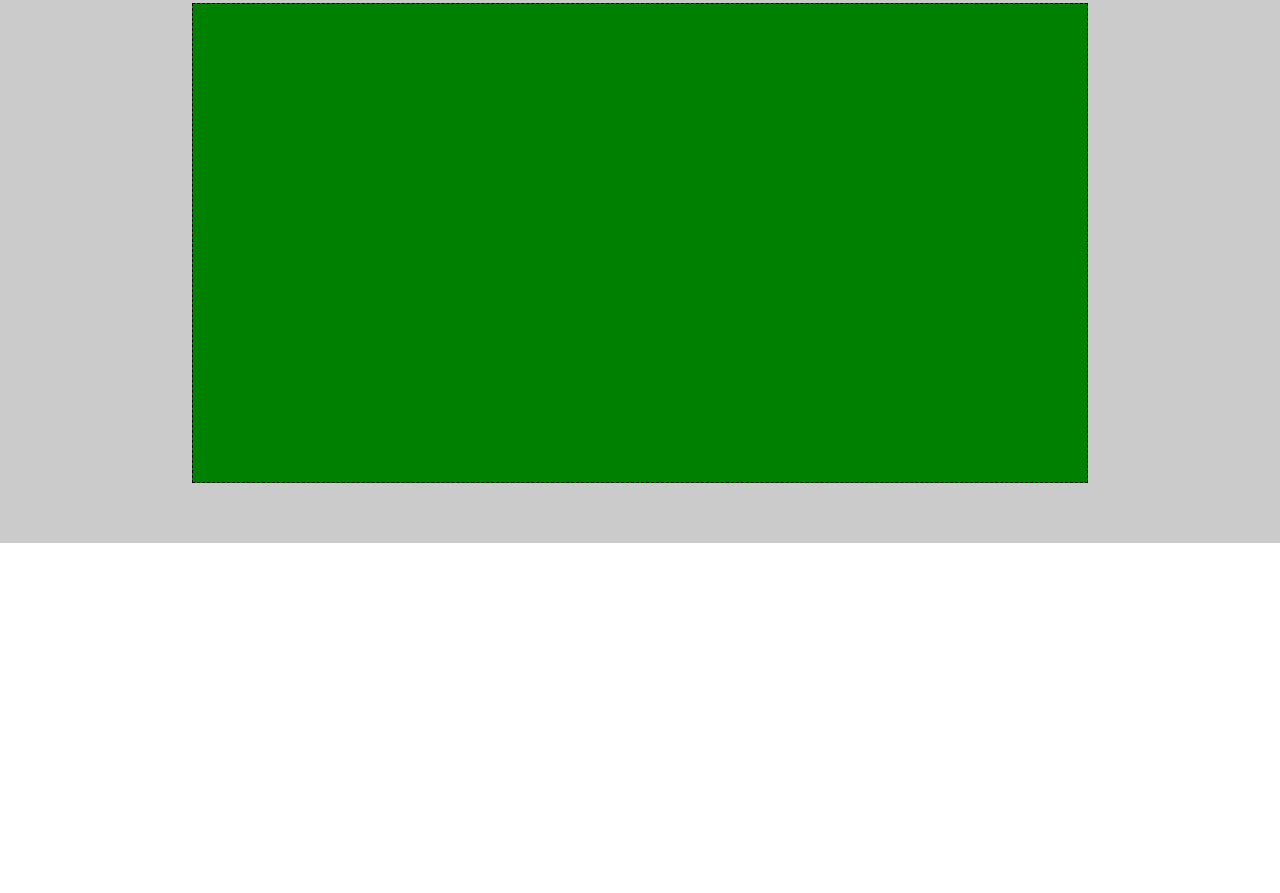
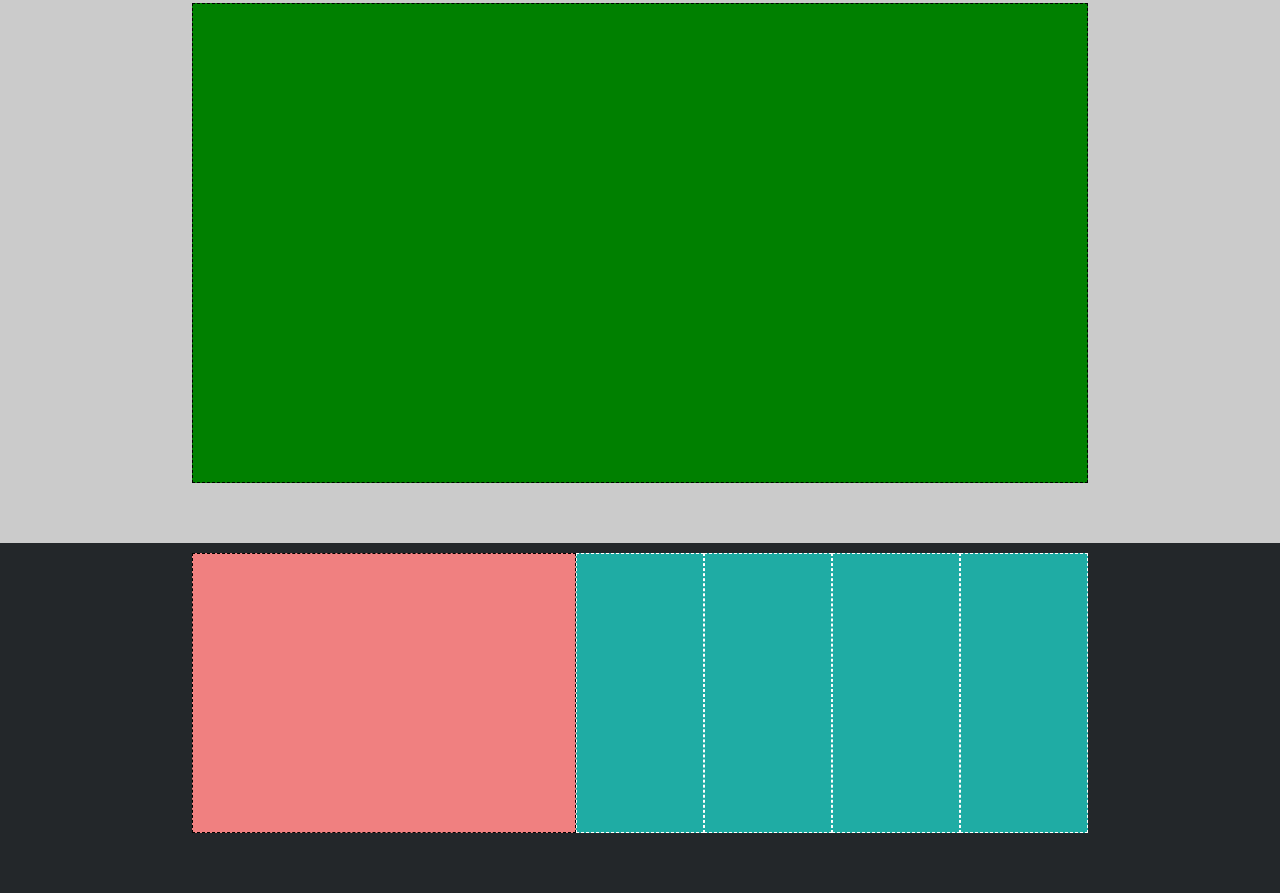
Before and after one commit to Omar-Codess/htmlcss-struttura-discord, a plain HTML site: page index.html in a window 1280 px wide. Shown: the part 1487-2380 px from the top of the page. Before the commit the page ends 2030 px from the top, so only its background shows below. Drawn offline with Linux system fonts and the light colour scheme; a web font is replaced by a local one.

Commit message:
creata sezione 6

```diff
--- a/css/style.css
+++ b/css/style.css
@@ -151,3 +151,52 @@ header{
     background-color: green;
     border: 1px dashed black;
 }
+
+/* SECTION-6 */
+.section-6{
+    height: 350px;
+    background-color: #23272a;
+    display: flex;
+    align-items: center;
+    justify-content: center;
+}
+
+.section-6-container-1{
+    height: calc(80%);
+    width: calc(30%);
+    background-color: #f08080;
+    border: 1px dashed black;
+    margin-top: -50px;
+}
+
+.section-6-container-2{
+    height: calc(80%);
+    width: calc(10%);
+    background-color: #1faca4;
+    border: 1px dashed white;
+    margin-top: -50px;
+}
+
+.section-6-container-3{
+    height: calc(80%);
+    width: calc(10%);
+    background-color: #1faca4;
+    border: 1px dashed white;
+    margin-top: -50px;
+}
+
+.section-6-container-4{
+    height: calc(80%);
+    width: calc(10%);
+    background-color: #1faca4;
+    border: 1px dashed white;
+    margin-top: -50px;
+}
+
+.section-6-container-5{
+    height: calc(80%);
+    width: calc(10%);
+    background-color: #1faca4;
+    border: 1px dashed white;
+    margin-top: -50px;
+}
--- a/index.html
+++ b/index.html
@@ -54,6 +54,17 @@
         </div>
         <!-- section-5 -->
 
+        <!-- section-6 -->
+        <div class="section-6">
+            <div class="section-6-container-1"></div>
+            <div class="section-6-container-2"></div>
+            <div class="section-6-container-3"></div>
+            <div class="section-6-container-4"></div>
+            <div class="section-6-container-5"></div>
+        </div>
+        <!-- /section-6 -->
+
+
     </main>
     <!-- /main -->
 
```
